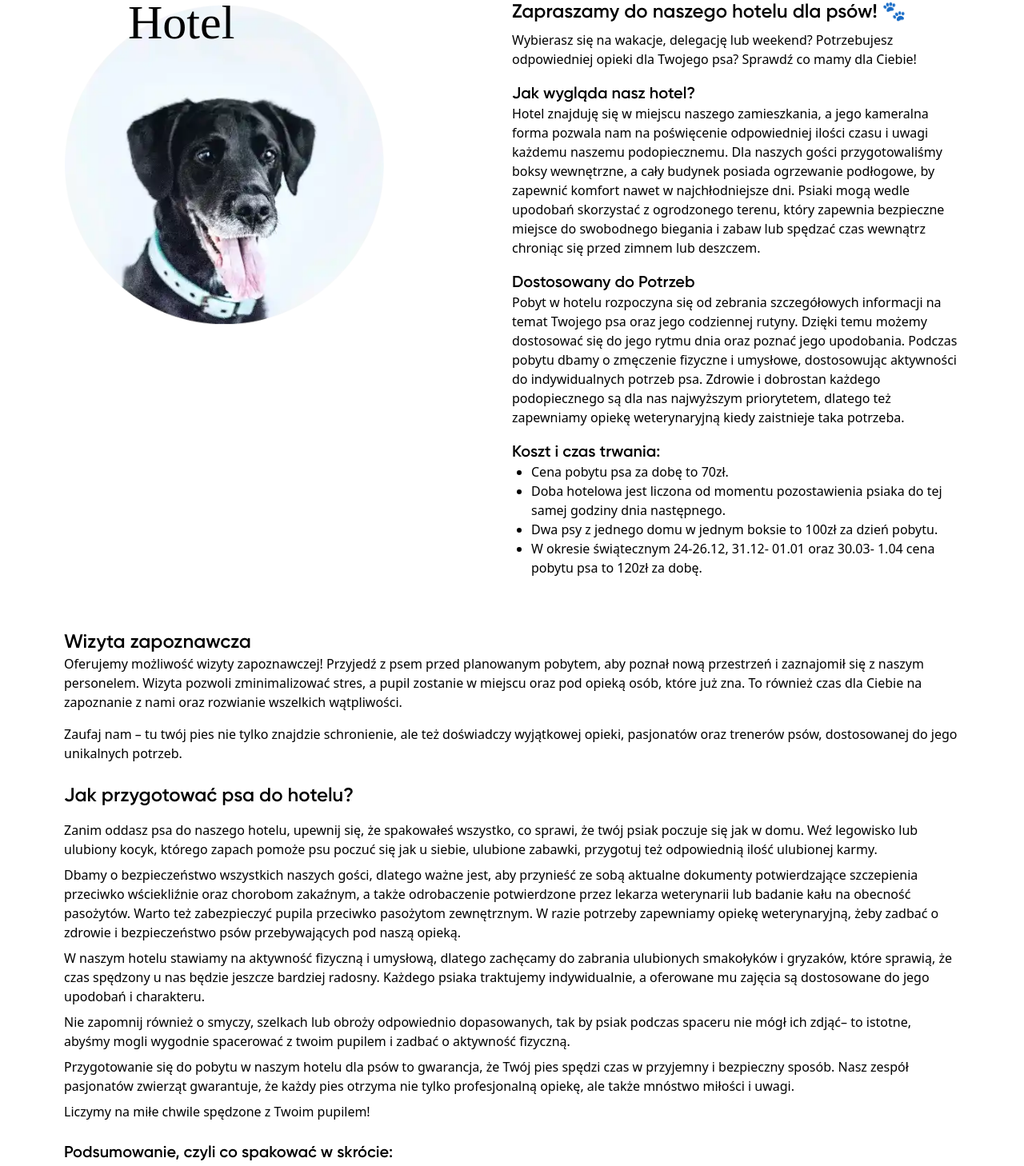
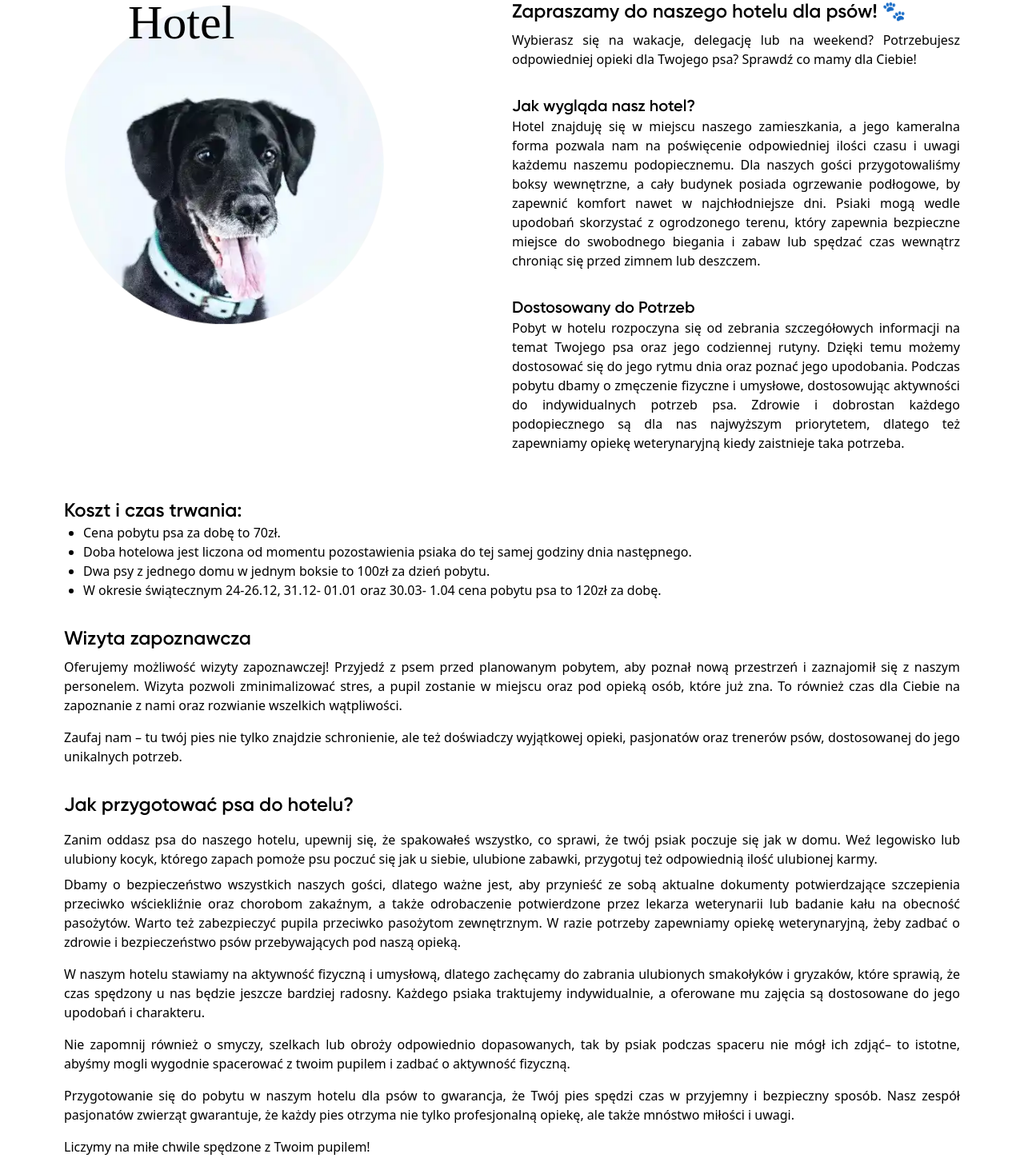
Before and after one commit to vedymin/blyskotliwa-psinka-v2, a SvelteKit app: page /hotel in a window 1280 px wide. Shown: the part 152-1610 px from the top of the page at 80% size. Built offline with nearby package versions, Linux system fonts and the light colour scheme; a web font is replaced by a local one.

Commit message:
fix images on mobiles, change text alignment on hotel and konsultacja

```diff
--- a/src/routes/hotel/+page.svelte
+++ b/src/routes/hotel/+page.svelte
@@ -22,10 +22,6 @@
 		'img/hotel/hotel-6.webp',
 		'img/hotel/hotel-8.webp'
 	];
-
-	function showModal() {
-		modal = true;
-	}
 </script>
 
 <div class='border-black p-10 px-20 flex xl:flex-row flex-col text-center xl:text-left'>
@@ -39,52 +35,52 @@
 	</div>
 	<div class='flex-1 border-black mt-10 xl:mt-0 text-center xl:text-left'>
 		<h1 class='font-gilroySemiBold text-2xl pb-2'>Zapraszamy do naszego hotelu dla psów! 🐾 </h1>
-		<p class='pb-4'>Wybierasz się na wakacje, delegację lub weekend? Potrzebujesz odpowiedniej opieki dla Twojego psa?
+		<p class='pb-8 text-justify'>Wybierasz się na wakacje, delegację lub na weekend? Potrzebujesz odpowiedniej opieki dla Twojego psa?
 			Sprawdź co
 			mamy dla Ciebie!</p>
 		<h3 class='font-gilroySemiBold text-xl'>Jak wygląda nasz hotel?</h3>
-		<p class='pb-4'>Hotel znajduję się w miejscu naszego zamieszkania, a jego kameralna forma pozwala nam na poświęcenie
+		<p class='pb-8 text-justify'>Hotel znajduję się w miejscu naszego zamieszkania, a jego kameralna forma pozwala nam na poświęcenie
 			odpowiedniej
 			ilości czasu i uwagi każdemu naszemu podopiecznemu. Dla naszych gości przygotowaliśmy boksy wewnętrzne, a cały
 			budynek posiada ogrzewanie podłogowe, by zapewnić komfort nawet w najchłodniejsze dni. Psiaki mogą wedle upodobań
 			skorzystać z ogrodzonego terenu, który zapewnia bezpieczne miejsce do swobodnego biegania i zabaw lub spędzać czas
 			wewnątrz chroniąc się przed zimnem lub deszczem.</p>
 		<h3 class='font-gilroySemiBold text-xl'>Dostosowany do Potrzeb</h3>
-		<p class='pb-4'>Pobyt w hotelu rozpoczyna się od zebrania szczegółowych informacji na temat Twojego psa oraz jego
+		<p class='pb-4 text-justify'>Pobyt w hotelu rozpoczyna się od zebrania szczegółowych informacji na temat Twojego psa oraz jego
 			codziennej
 			rutyny. Dzięki temu możemy dostosować się do jego rytmu dnia oraz poznać jego upodobania. Podczas pobytu dbamy o
 			zmęczenie fizyczne i umysłowe, dostosowując aktywności do indywidualnych potrzeb psa. Zdrowie i dobrostan każdego
 			podopiecznego są dla nas najwyższym priorytetem, dlatego też zapewniamy opiekę weterynaryjną kiedy zaistnieje taka
 			potrzeba.</p>
-		<h3 class='font-gilroySemiBold text-xl'>Koszt i czas trwania:</h3>
-		<ul class='list-disc ml-6 mb-6 text-left'>
-			<li>Cena pobytu psa za dobę to 70zł.</li>
-			<li>Doba hotelowa jest liczona od momentu pozostawienia psiaka do tej samej godziny dnia
-				następnego.</li>
-			<li>Dwa psy z jednego domu w jednym boksie to 100zł za dzień pobytu.</li>
-			<li>W okresie świątecznym 24-26.12, 31.12- 01.01 oraz 30.03- 1.04 cena pobytu psa to 120zł za dobę.</li>
-		</ul>
 
 	</div>
 </div>
 <div class='mx-20 text-center xl:text-left'>
-	<h1 class='font-gilroySemiBold text-2xl'>Wizyta zapoznawcza</h1>
-	<p class='pb-4'>Oferujemy możliwość wizyty zapoznawczej! Przyjedź z psem przed planowanym pobytem, aby poznał nową
+	<h3 class='font-gilroySemiBold text-2xl'>Koszt i czas trwania:</h3>
+	<ul class='list-disc ml-6 mb-16 xl:mb-8 text-justify'>
+		<li>Cena pobytu psa za dobę to 70zł.</li>
+		<li>Doba hotelowa jest liczona od momentu pozostawienia psiaka do tej samej godziny dnia
+			następnego.</li>
+		<li>Dwa psy z jednego domu w jednym boksie to 100zł za dzień pobytu.</li>
+		<li>W okresie świątecznym 24-26.12, 31.12- 01.01 oraz 30.03- 1.04 cena pobytu psa to 120zł za dobę.</li>
+	</ul>
+	<h1 class='font-gilroySemiBold text-2xl pb-2'>Wizyta zapoznawcza</h1>
+	<p class='pb-4 text-justify'>Oferujemy możliwość wizyty zapoznawczej! Przyjedź z psem przed planowanym pobytem, aby poznał nową
 		przestrzeń i
 		zaznajomił się z naszym personelem. Wizyta pozwoli zminimalizować stres, a pupil zostanie w miejscu oraz pod
 		opieką osób, które już zna. To również czas dla Ciebie na zapoznanie z nami oraz rozwianie wszelkich
 		wątpliwości.</p>
-	<p class='pb-6'>Zaufaj nam – tu twój pies nie tylko znajdzie schronienie, ale też doświadczy wyjątkowej opieki,
+	<p class='pb-8 text-justify'>Zaufaj nam – tu twój pies nie tylko znajdzie schronienie, ale też doświadczy wyjątkowej opieki,
 		pasjonatów oraz trenerów psów, dostosowanej do jego unikalnych potrzeb. </p>
 	<h1 class='font-gilroySemiBold text-2xl pb-4'>Jak przygotować psa do hotelu?</h1>
-	<p class='pb-2'>
+	<p class='pb-2 text-justify'>
 		Zanim oddasz psa do naszego hotelu, upewnij się, że spakowałeś wszystko, co sprawi, że twój psiak poczuje się jak w
 		domu. Weź legowisko lub ulubiony kocyk, którego zapach pomoże psu poczuć się jak u siebie, ulubione zabawki,
 		przygotuj
 		też odpowiednią ilość ulubionej karmy.
 	</p>
 
-	<p class='pb-2'>
+	<p class='pb-4 text-justify'>
 		Dbamy o bezpieczeństwo wszystkich naszych gości, dlatego ważne jest, aby przynieść ze sobą aktualne dokumenty
 		potwierdzające szczepienia przeciwko wściekliźnie oraz chorobom zakaźnym, a także odrobaczenie potwierdzone przez
 		lekarza weterynarii lub badanie kału na obecność pasożytów. Warto też zabezpieczyć pupila przeciwko pasożytom
@@ -92,25 +88,25 @@
 		przebywających pod naszą opieką.
 	</p>
 
-	<p class='pb-2'>
+	<p class='pb-4 text-justify'>
 		W naszym hotelu stawiamy na aktywność fizyczną i umysłową, dlatego zachęcamy do zabrania ulubionych smakołyków i
 		gryzaków, które sprawią, że czas spędzony u nas będzie jeszcze bardziej radosny. Każdego psiaka traktujemy
 		indywidualnie, a oferowane mu zajęcia są dostosowane do jego upodobań i charakteru.
 	</p>
 
-	<p class='pb-2'>
+	<p class='pb-4 text-justify'>
 		Nie zapomnij również o smyczy, szelkach lub obroży odpowiednio dopasowanych, tak by psiak podczas spaceru nie mógł
 		ich
 		zdjąć– to istotne, abyśmy mogli wygodnie spacerować z twoim pupilem i zadbać o aktywność fizyczną.
 	</p>
 
-	<p class='pb-2'>
+	<p class='pb-4 text-justify'>
 		Przygotowanie się do pobytu w naszym hotelu dla psów to gwarancja, że Twój pies spędzi czas w przyjemny i bezpieczny
 		sposób. Nasz zespół pasjonatów zwierząt gwarantuje, że każdy pies otrzyma nie tylko profesjonalną opiekę, ale także
 		mnóstwo miłości i uwagi.
 	</p>
 
-	<p class='pb-6'>
+	<p class='pb-8'>
 		Liczymy na miłe chwile spędzone z Twoim pupilem!
 	</p>
 
@@ -134,6 +130,6 @@
 
 <Modal bind:shown={modal}>
 	<div class='flex flex-col items-center text-center'>
-		<img src={image} class='h-[80vh] p-4' />
+		<img src={image} class='max-h-[80vh] p-4' />
 	</div>
 </Modal>
--- a/src/routes/szkolenia/konsultacja/+page.svelte
+++ b/src/routes/szkolenia/konsultacja/+page.svelte
@@ -10,25 +10,25 @@
 	</div>
 	<div class='flex-1 border-black mt-10 xl:mt-0 text-center xl:text-left'>
 		<h1 class='font-gilroySemiBold text-2xl pb-2'>Konsultacja Behawioralna dla Twojego Psa 🐾</h1>
-		<p class='pb-4'>
+		<p class='pb-8 max-xl:text-justify'>
 			Zapraszamy do skorzystania z naszych usług konsultacji behawioralnych, podczas których skupiamy się na zrozumieniu
-			źródeł problemów z zachowaniem Twojego psa. 🤔 Przeprowadzamy szczegółowy wywiad dotyczący Twojego psa, analizujemy
+			źródeł problemów z zachowaniem Twojego psa. 🤔 Przeprowadzimy z Tobą szczegółowy wywiad dotyczący Twojego psa, analizujemy
 			stopień zaspokojenia jego potrzeb, badamy relacje z członkami rodziny oraz wszelkie inne czynniki, które mogą
-			wywierać wpływ na zachowanie Twojego podopiecznego doprowadzając do występowania kłopotliwych zachowań.
+			wywierać wpływ na zachowanie Twojego ukochanego podopiecznego doprowadzając do występowania kłopotliwych zachowań.
 		</p>
 		<h3 class='font-gilroySemiBold text-xl'>🐾 Dla kogo jest Konsultacja Behawioralna?</h3>
-		<p class='pb-4'>Czy Twój pies niszczy meble, ma problemy z załatwianiem się w domu, czy może przejawia lękliwe lub
+		<p class='pb-8  max-xl:text-justify'>Czy Twój pies niszczy meble, ma problemy z załatwianiem się w domu, czy może przejawia lękliwe lub
 			agresywne zachowania wobec innych psów, rowerzystów czy przechodniów? Może właśnie w Twoim domu pojawił się
 			szczeniaczek i potrzebujesz dowiedzieć się jak uniknąć błędów i prawidłowo pokazać maluchowi jakie zasady panują w
 			Twoim domu? 🐶 Podczas konsultacji behawioralnej możemy zaradzić na te i wiele innych problemów.
 		</p>
 		<h3 class='font-gilroySemiBold text-xl'>💼 Dostosowane do Twoich Potrzeb</h3>
-		<p class='pb-4'>Ilość oraz częstotliwość spotkań są elastycznie dopasowane do Twoich preferencji i potrzeb. Razem
+		<p class='pb-8  max-xl:text-justify'>Ilość oraz częstotliwość spotkań są elastycznie dopasowane do Twoich preferencji i potrzeb. Razem
 			ustalamy cele terapii, uwzględniając ilość czasu, jaką możesz poświęcić na trening. Wybieramy ćwiczenia, które nie
 			tylko są skuteczne, ale również wpisują się w Twoje oczekiwania i możliwości. Nasza oferta obejmuje stały kontakt,
 			abyś zawsze mógł dzielić się wątpliwościami i pytaniami w trakcie trwania terapii.
 		<h3 class='font-gilroySemiBold text-xl'>💰 Koszt i czas trwania: Pierwsze spotkanie 150zł, kontynuacja 100zł</h3>
-		<p class='pb-4'>Na pierwszym spotkaniu poznajemy Twojego psa i zbieramy szczegółowy wywiad na jego temat, czas trwania spotkania zależy od indywidualnego przypadku i trwa  ok. 1,5 godz.  🕐 Podczas kolejnych spotkań omawiamy stopień realizacji planu pracy i omawiamy kolejne kroki. Jeśli interesuje Cię wizyta domowa koszty dojazdu ustalamy indywidualnie.
+		<p class='pb-8  max-xl:text-justify'>Na pierwszym spotkaniu poznajemy Twojego psa i zbieramy szczegółowy wywiad na jego temat, czas trwania spotkania zależy od indywidualnego przypadku i trwa  ok. 1,5 godz.  🕐 Podczas kolejnych spotkań omawiamy stopień realizacji planu pracy i omawiamy kolejne kroki. Jeśli interesuje Cię wizyta domowa koszty dojazdu ustalamy indywidualnie.
 
 		</p>
 		<p class='pb-6'>Zaufaj nam, aby pomóc Twojemu pupilowi odnaleźć lepszą równowagę i harmonię w codziennym życiu.  🐶
```
